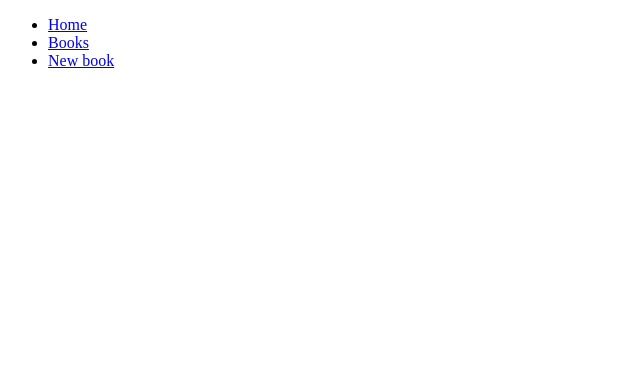
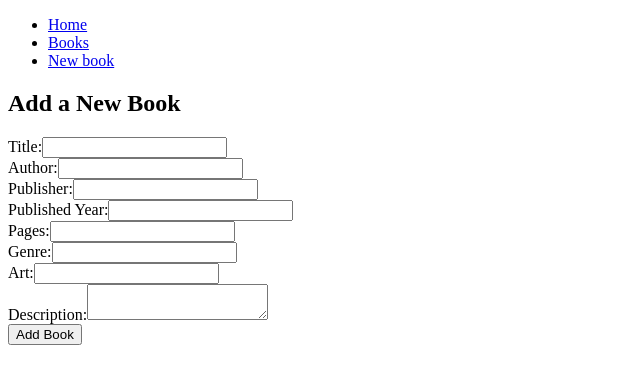
Before and after one commit to YasserS-21/Bookie-Frontend, a React (Create React App) app: page /books/new-book in a window 1280 px wide. Shown: the top 384 px of the page, without its empty margins (0-640 px from the left). Built offline with nearby package versions, Linux system fonts and the light colour scheme.

Commit message:
Functionality to Create New Book

```diff
--- a/src/App.js
+++ b/src/App.js
@@ -4,6 +4,7 @@ import Nav from './components/Nav/Nav';
 import Home from './components/Home/Home';
 import AllBooks from './components/AllBooks/AllBooks';
 import Book from './components/Book/Book';
+import NewBook from './components/NewBook/NewBook';
 
 
 function App() {
@@ -14,7 +15,7 @@ function App() {
       <Routes>
         <Route path="/" element={<Home/>}/>
         <Route path="/books" element={<AllBooks/>}/>
-        <Route path="/books/new-book" />
+        <Route path="/books/new-book" element={<NewBook/>}/>
         <Route path="/books/:id" element ={<Book/>}/>
         <Route path="/books/:id/edit" />
         <Route path="/404" element={<h1>404 Not Found!</h1>} />
--- a/src/components/API/API.js
+++ b/src/components/API/API.js
@@ -9,7 +9,7 @@ async function getAllBooks() {
     }
   };
 
-async function createBook(data) {
+async function newBook(data) {
     try {
       let result = await Axios.post(`/books`, data);
       return result;
@@ -40,4 +40,4 @@ async function createBook(data) {
     }
   };
 
-  export { getAllBooks, handleDelete, updateBook, createBook };
+  export { getAllBooks, handleDelete, updateBook, newBook };
--- a/src/components/NewBook/NewBook.js
+++ b/src/components/NewBook/NewBook.js
@@ -0,0 +1,129 @@
+import React from "react";
+import { useState } from "react";
+import { useNavigate } from "react-router-dom";
+import { newBook } from "../API/API";
+
+function NewBook() {
+    const [book, setBook] = useState({
+      title: "",
+      author: "",
+      publisher: "",
+      published_year: "",
+      pages: "",
+      genre: "",
+      art: "",
+      description: "",
+    });
+
+    const navigate = useNavigate();
+
+    const handleChange = (e) => {
+        const { name, value } = e.target;
+        setBook({ ...book, [name]: value });
+      };
+
+    async function handleOnSubmit(event) {
+        event.preventDefault();
+        try {
+          let response = await newBook({ ...book });
+          if (response.status === 200) {
+          alert("Book Created");
+          setBook({
+            title: "",
+            author: "",
+            publisher: "",
+            published_year: "",
+            pages: "",
+            genre: "",
+            art: "",
+            description: "",
+          });
+          navigate(`/books/${response.data.data.id}`);
+        }
+        } catch (error) {
+          return error;
+        }
+      }
+
+  return (
+    <div>
+      <h2>Add a New Book</h2>
+      <form onSubmit={handleOnSubmit}>
+        <div>
+          <label>Title:</label>
+          <input
+            type="text"
+            name="title"
+            value={book.title}
+            onChange={handleChange}
+          />
+        </div>
+        <div>
+          <label>Author:</label>
+          <input
+            type="text"
+            name="author"
+            value={book.author}
+            onChange={handleChange}
+          />
+        </div>
+        <div>
+          <label>Publisher:</label>
+          <input
+            type="text"
+            name="publisher"
+            value={book.publisher}
+            onChange={handleChange}
+          />
+        </div>
+        <div>
+          <label>Published Year:</label>
+          <input
+            type="text"
+            name="published_year"
+            value={book.published_year}
+            onChange={handleChange}
+          />
+        </div>
+        <div>
+          <label>Pages:</label>
+          <input
+            type="text"
+            name="pages"
+            value={book.pages}
+            onChange={handleChange}
+          />
+        </div>
+        <div>
+          <label>Genre:</label>
+          <input
+            type="text"
+            name="genre"
+            value={book.genre}
+            onChange={handleChange}
+          />
+        </div>
+        <div>
+          <label>Art:</label>
+          <input
+            type="text"
+            name="art"
+            value={book.art}
+            onChange={handleChange}
+          />
+        </div>
+        <div>
+          <label>Description:</label>
+          <textarea
+            name="description"
+            value={book.description}
+            onChange={handleChange}
+          />
+        </div>
+        <button type="submit">Add Book</button>
+      </form>
+    </div>
+  );
+}
+
+export default NewBook;
```
